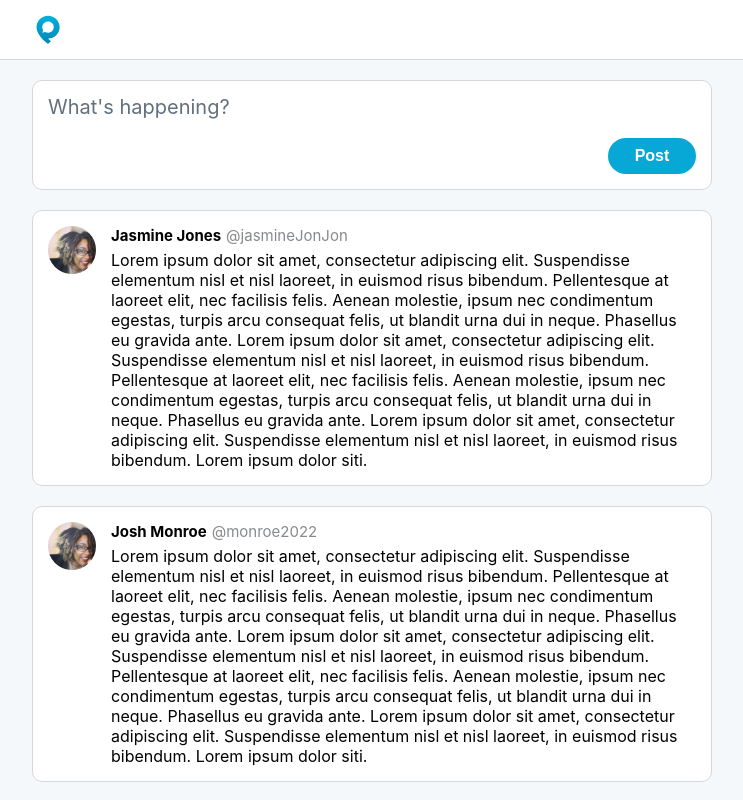
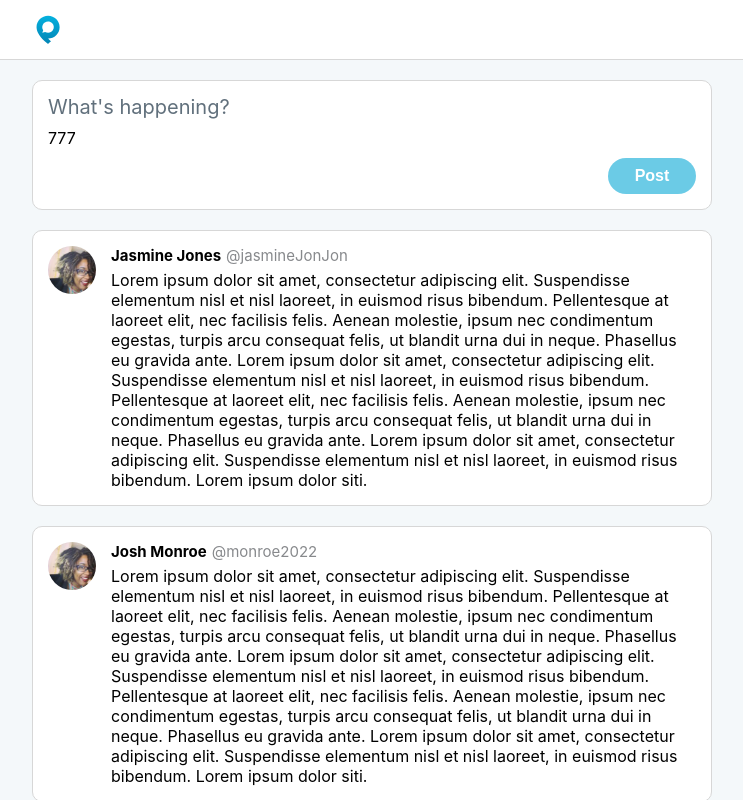
Before and after one commit to Matheuslm10/twitto, a React (Create React App) app: page / in a window 1280 px wide. Shown: the top 800 px of the page, without its empty margins (268-1011 px from the left). Built offline with nearby package versions, Linux system fonts and the light colour scheme.

Commit message:
feat: disables submit post button accordingly.
- Prevents the user from making a post with a number of characters equal to 0 or more than 777.

```diff
--- a/src/components/Button/index.tsx
+++ b/src/components/Button/index.tsx
@@ -1,12 +1,12 @@
-import React from 'react'
+import React, { ButtonHTMLAttributes } from 'react'
 import * as S from './styles'
 
-type ButtonProps = {
+export interface ButtonProps extends ButtonHTMLAttributes<HTMLButtonElement> {
   children: string
 }
 
-const Button = ({ children }: ButtonProps) => {
-  return <S.Button>{children}</S.Button>
+const Button = ({ children, ...props }: ButtonProps) => {
+  return <S.Button {...props}>{children}</S.Button>
 }
 
 export default Button
--- a/src/components/Button/styles.ts
+++ b/src/components/Button/styles.ts
@@ -11,6 +11,7 @@ export const Button = styled.button`
   height: 36px;
   border-radius: 32px;
   border: 0;
+  cursor: pointer;
 
   :hover {
     filter: brightness(90%);
--- a/src/components/Header/styles.ts
+++ b/src/components/Header/styles.ts
@@ -10,6 +10,7 @@ export const Header = styled.div`
   height: 60px;
   background-color: #ffffff;
   border-bottom: solid 1px #d7d7d7;
+  z-index: 1;
 `
 
 export const Wrapper = styled.div`
--- a/src/components/PostMaker/index.tsx
+++ b/src/components/PostMaker/index.tsx
@@ -1,20 +1,64 @@
-import React from 'react'
+import React, { useEffect, useCallback, useState } from 'react'
 import * as S from './styles'
 
 import Card from 'components/Card'
 import Button from 'components/Button'
 
 const PostMaker = () => {
+  const maxNumberOfCharacters = 777
+  const [numberOfCharactersLeft, setNumberOfCharactersLeft] = useState(
+    maxNumberOfCharacters
+  )
+  const [submitBtnIsEnabled, setSubmitBtnIsEnabled] = useState(false)
+
+  const handleInput = useCallback((event) => {
+    let numberOfCharacters = event.target.textContent.length
+
+    const wrapper = document.createElement('div')
+    wrapper.innerHTML = event.target.innerHTML
+    let numberOfLines = wrapper.childElementCount + 1
+
+    if (numberOfLines) numberOfLines -= 1
+
+    numberOfCharacters += numberOfLines
+
+    if (
+      numberOfCharacters > maxNumberOfCharacters ||
+      numberOfCharacters === 0
+    ) {
+      setSubmitBtnIsEnabled(false)
+    } else {
+      setSubmitBtnIsEnabled(true)
+    }
+
+    const numberOfCharactersLeft = maxNumberOfCharacters - numberOfCharacters
+
+    setNumberOfCharactersLeft(numberOfCharactersLeft)
+  }, [])
+
+  useEffect(() => {
+    window.addEventListener('input', handleInput)
+    return () => {
+      window.removeEventListener('input', handleInput)
+    }
+  }, [handleInput])
   return (
     <S.PostMaker>
       <Card>
         <S.Wrapper>
           <S.TextInput
+            role="textbox"
             placeholder="What's happening?"
             contentEditable="true"
             suppressContentEditableWarning={true}
           ></S.TextInput>
-          <Button>Post</Button>
+          {numberOfCharactersLeft}
+          <Button
+            aria-label="submit post button"
+            disabled={!submitBtnIsEnabled}
+          >
+            Post
+          </Button>
         </S.Wrapper>
       </Card>
     </S.PostMaker>
--- a/src/components/PostMaker/styles.ts
+++ b/src/components/PostMaker/styles.ts
@@ -2,6 +2,11 @@ import styled from 'styled-components'
 
 export const PostMaker = styled.div`
   margin-top: 80px;
+
+  button:disabled {
+    filter: opacity(60%);
+    cursor: default;
+  }
 `
 
 export const Wrapper = styled.div`
```
Also changed, not shown: 1 other file (tests, documents, lock files or other folders).
